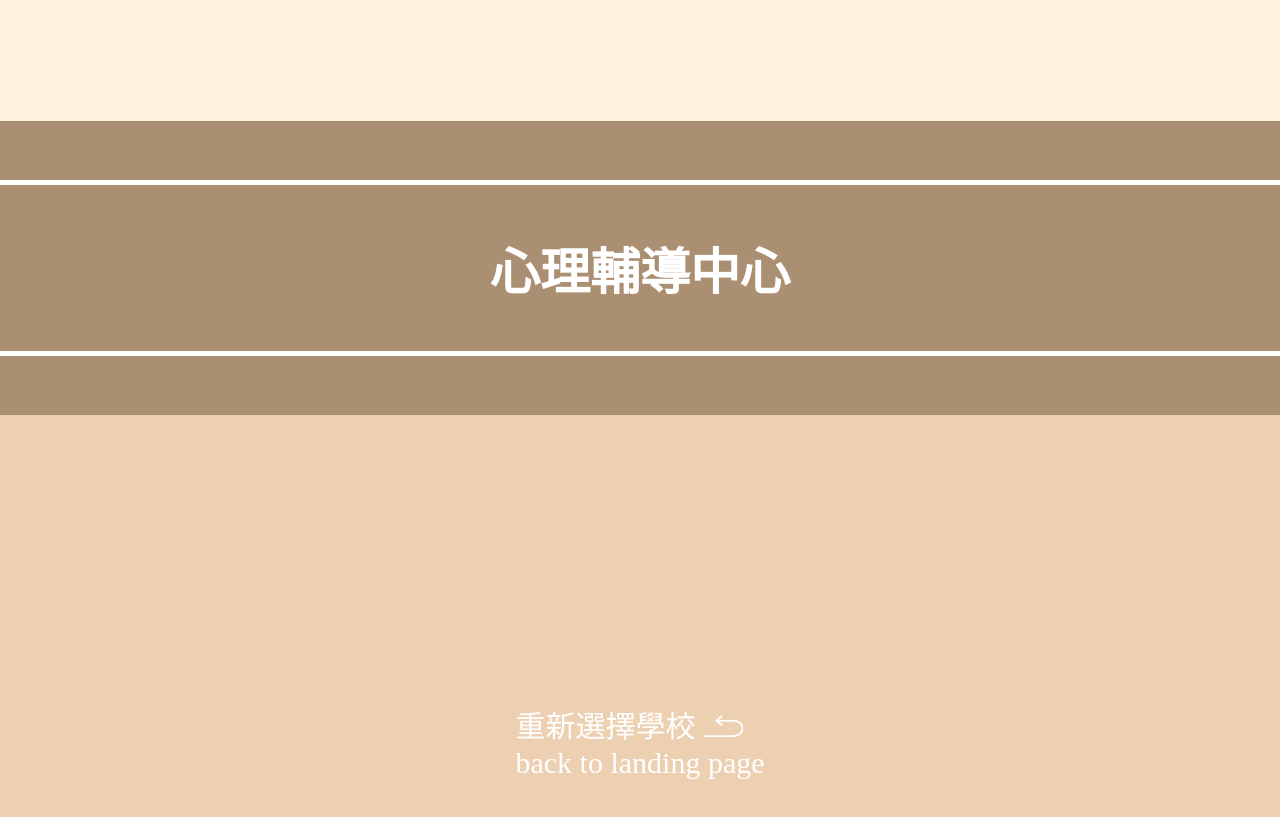
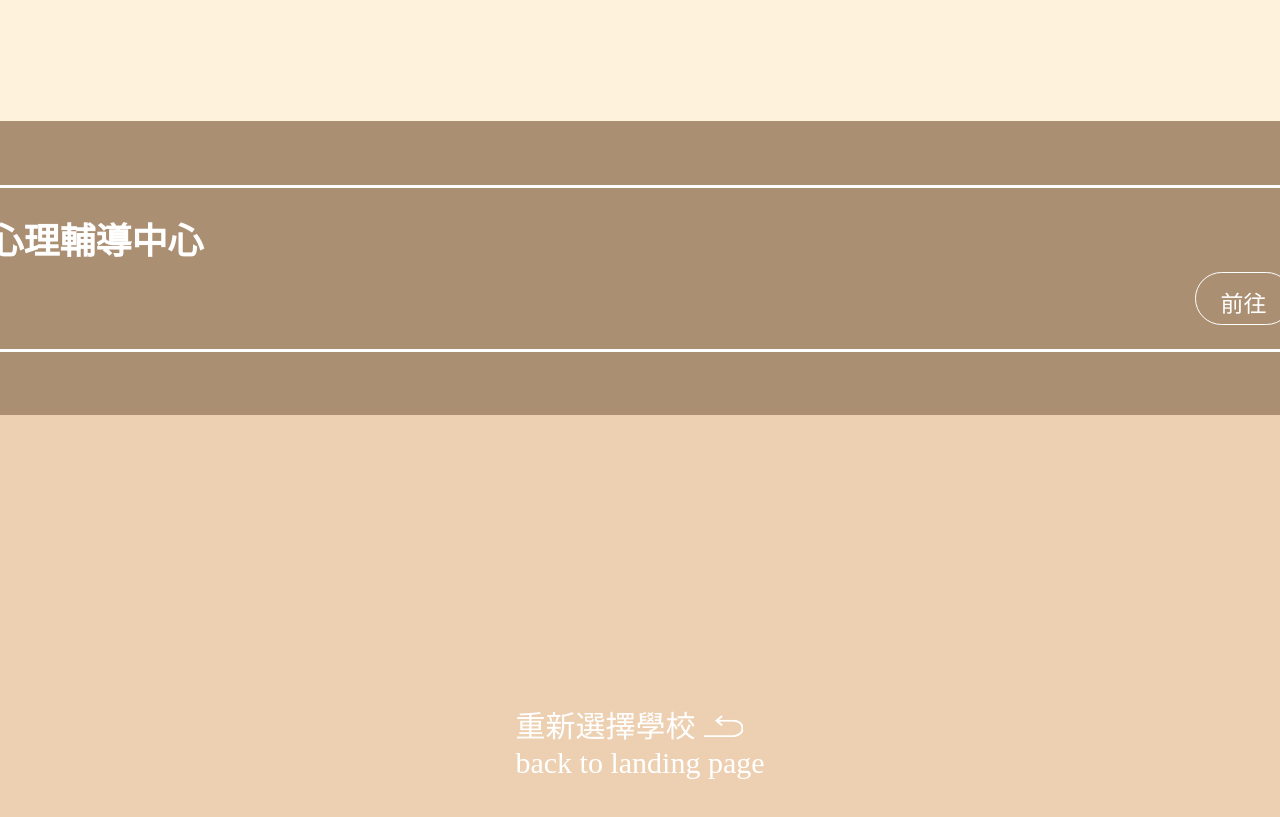
Before and after one commit to boiaukin/PsychologistsWeb, a Vue app: page /Psychologist-filter in a window 1280 px wide. Shown: the part 1360-2177 px from the top of the page. Built offline with nearby package versions, Linux system fonts and the light colour scheme.

Commit message:
push new version

```diff
--- a/src/components/filter.vue
+++ b/src/components/filter.vue
@@ -341,7 +341,7 @@ button{
     margin-top: 123px;
     width: 220px;
     height: 85px;
-    background: rgba(220, 148, 148, 0.8);
+    background: #CE6721;
     box-shadow: 3px 9px 8px rgba(0, 0, 0, 0.25);
     border-radius: 40px;
     border:  none;
--- a/src/components/school.vue
+++ b/src/components/school.vue
@@ -1,17 +1,39 @@
 <template>
     <div class="school_section">
         <div class="school">
-            <h2>{{user_input_type}}</h2>
-            <h4>心理輔導中心</h4>
+            <h2>心理輔導中心</h2>
+            <h4>{{user_input_type}}</h4>
+            <div class="school-link">
+                <div class="link">
+                    <div >
+                        <a :href="getLink?.link">前往</a>
+                    </div>
+
+
+                </div>
+
+
+            </div>
         </div>
+
     </div>
+
 </template>
 
 <script>
 import {mapState} from 'vuex'
+
+
 export default {
     computed:{
-        ...mapState(['user_input_type'])
+        ...mapState(['user_input_type','Psychologists_data']),
+    getLink(){
+        let school = this.Psychologists_data.find((item)=>{
+            return item.school === this.user_input_type
+        })
+        return school
+    }
+
     }
 }
 </script>
@@ -21,27 +43,44 @@ export default {
     width: 100%;
     height: 294px;
     background-color: #AB8F72;
-    padding: 59px 58.5px 59px 58.5px;
+    /* padding: 24px 32px 24px 32px; */
     display: flex;
     justify-content: center;
     align-items: center;
     flex-direction: column;
 }
 .school{
-    width: 1330px;
-    height: 176px;
-    border: 5px solid #fff;
-    display: flex;
-    justify-content: center;
-    align-items: center;
+    width: 1383px;
+    height: 167px;
+    border: 3px solid #fff;
+    padding: 24px 36px 24px 36px;
     flex-direction: column;
+    position: relative;
 }
 h2{
-    font-size: 56.25px;
+    font-size: 36px;
     color: #fff;
 }
 h4{
-    font-size: 50px;
+    font-size: 48px;
+    color: #fff;
+}
+.school-link{
+    position: absolute;
+    right: 36px;
+    bottom: 24px;
+}
+.link{
+    width: 98px;
+    height: 53px;
+    padding: 12px 25px 12px 25px;
+    border: 1px solid #fff;
+    border-radius: 30px;
+
+}
+a{
+    text-decoration: none;
+    font-size: 23px;
     color: #fff;
 }
 </style>
--- a/src/store/index.js
+++ b/src/store/index.js
@@ -25,9 +25,6 @@ export default createStore({
     region_school: [],
     all_school : [],
     Psychologists_data: [],
-
-
-
 
 
     find_filter_school:[],
```
Also changed, not shown: src/file/Psychologists.json, 12 other files (tests, documents, lock files or other folders).
